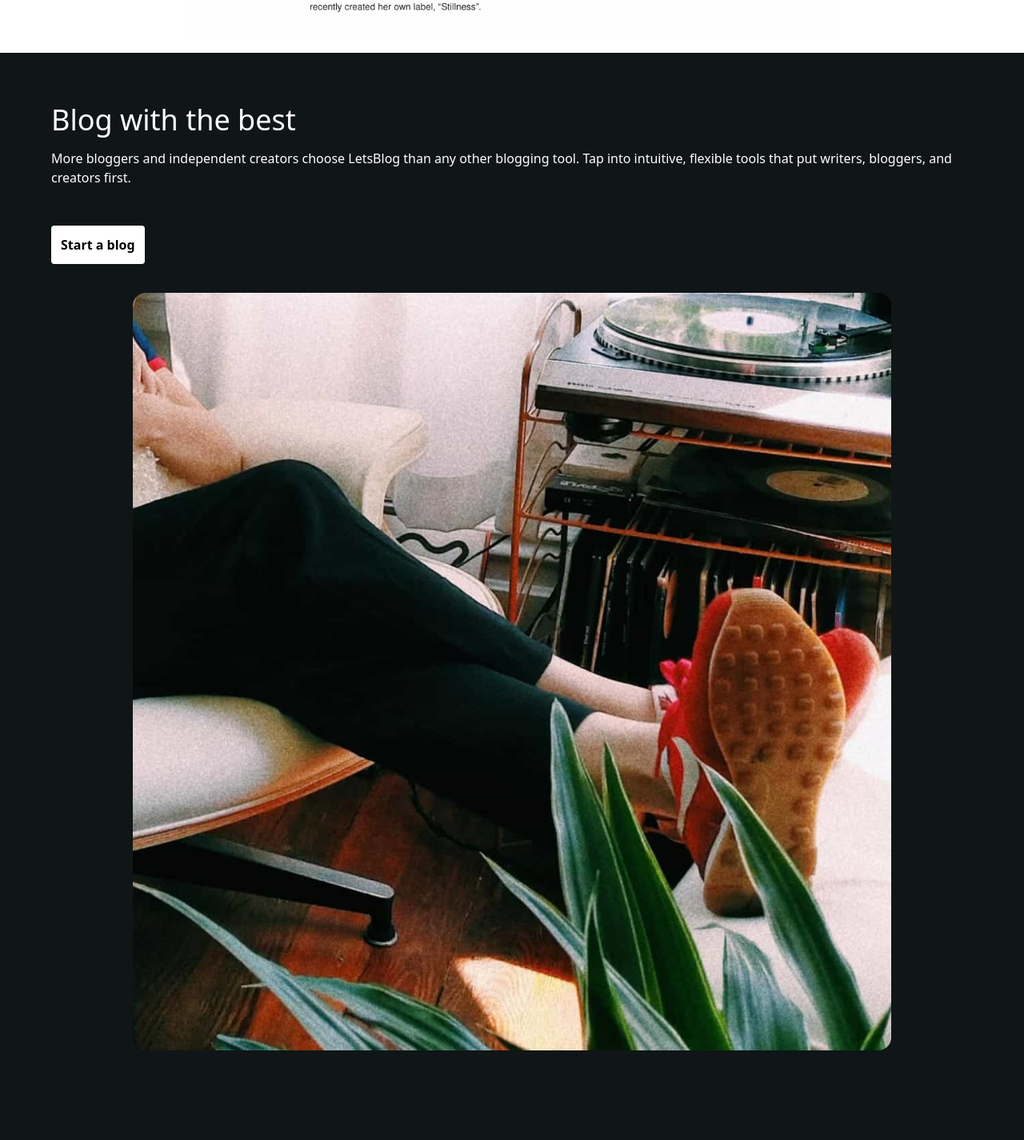
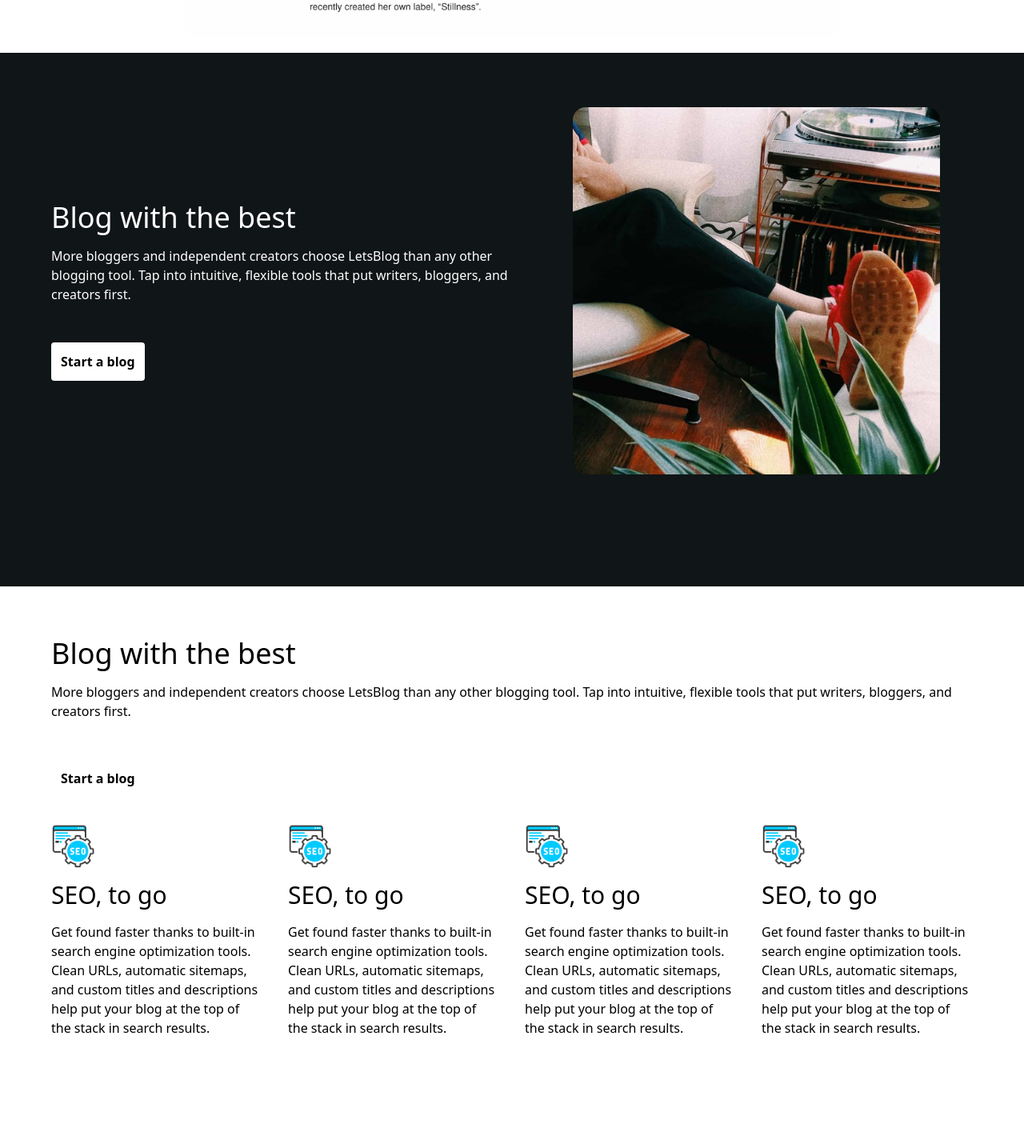
Before and after one commit to AbhinavRaman/LetsBlog, a React (Vite) app: page / in a window 1280 px wide. Shown: the part 2267-3692 px from the top of the page at 80% size. Built offline with nearby package versions, Linux system fonts and the light colour scheme.

Commit message:
made changes in for bigger screens in content, content2 and content3.jsx

```diff
--- a/src/assets/Content.jsx
+++ b/src/assets/Content.jsx
@@ -6,11 +6,15 @@ import Button from './Button'
 const Content = () => {
   return (
     <section className='bg-[#101517] text-white p-12'>
-        <HP />
-        <Button/>
+      <div className='md:flex md:items-center'>
+        <div>
+          <HP />
+          <Button/>
+        </div>
         <div className='w-full flex items-center justify-center'>
-          <img src={Image3} alt="Photographer" className='rounded-2xl m-5 w-[80%]'/>
+          <img src={Image3} alt="Shoes" className='rounded-2xl m-5 w-[80%]'/>
         </div>
+      </div>
         <div className="p-4">
           <Accordian/>
         </div>
--- a/src/assets/Content2.jsx
+++ b/src/assets/Content2.jsx
@@ -15,14 +15,18 @@ const Content2 = () => {
         <div>
             <HP />
             <Button />
-            <IHP />
-            <IHP />
-            <IHP />
-            <IHP />
+            <div className='md:flex'>
+              <IHP />
+              <IHP />
+              <IHP />
+              <IHP />
+            </div>
             <img src={Image} alt="Article Image" />
             <Slider />
-            <HP/>
-            <img src={Image1} alt="ScooterMan Image" />
+            <div className='md:flex md:items-center'>
+              <HP/>
+              <img src={Image1} alt="ScooterMan Image" className='md:w-1/2'/>
+            </div>
             <Accordian />
         </div>
     </section>
--- a/src/assets/Content3.jsx
+++ b/src/assets/Content3.jsx
@@ -10,19 +10,24 @@ const Content3 = () => {
             </div>
             <div>
                 <h1 className="text-3xl mb-4">Stats & Insights</h1>
+                <div className='md:flex'>
                     <IHP />
                     <IHP />
                 </div>
+            </div>
             <div>
                 <h1 className="text-3xl mb-4">Design & Editing Tools</h1>
+                <div className='md:flex'>
                     <IHP />
                     <IHP />
                     <IHP />
                     <IHP />
                     <IHP />
                 </div>
+            </div>
             <div>
                 <h1 className="text-3xl mb-4">Marketing</h1>
+                <div className='md:flex'>
                     <IHP />
                     <IHP />
                     <IHP />
@@ -30,15 +35,20 @@ const Content3 = () => {
                     <IHP />
                     <IHP />
                 </div>
+
+            </div>
             <div>
                 <h1 className="text-3xl mb-4">Monetization Tools</h1>
+                <div className='md:flex'>
                     <IHP />
                     <IHP />
                     <IHP />
                     <IHP />
                 </div>
+            </div>
             <div>
                 <h1 className="text-3xl mb-4">Site Management</h1>
+                <div className='md:flex'>
                     <IHP />
                     <IHP />
                     <IHP />
@@ -47,6 +57,7 @@ const Content3 = () => {
                     <IHP />
                 </div>
             </div>
+        </div>
     </section>
   )
 }
--- a/src/assets/IHP.jsx
+++ b/src/assets/IHP.jsx
@@ -3,7 +3,7 @@ import icon from '../Media/Icon1.png'
 const IHP = () => {
   return (
     <section>
-        <div className='w-full h-3/4 bg-transparent flex-col p-4'>
+        <div className='h-3/4 bg-transparent flex-col p-4'>
             <img src={icon} alt="SEO image" className='h-14 mb-4'/>
             <h1 className='text-3xl mb-4'>SEO, to go</h1>
             <p className='mb-4'>Get found faster thanks to built-in search engine optimization tools. Clean URLs, automatic sitemaps, and custom titles and descriptions help put your blog at the top of the stack in search results.</p>
```
Lines whose indentation alone changed are shown as unchanged.
